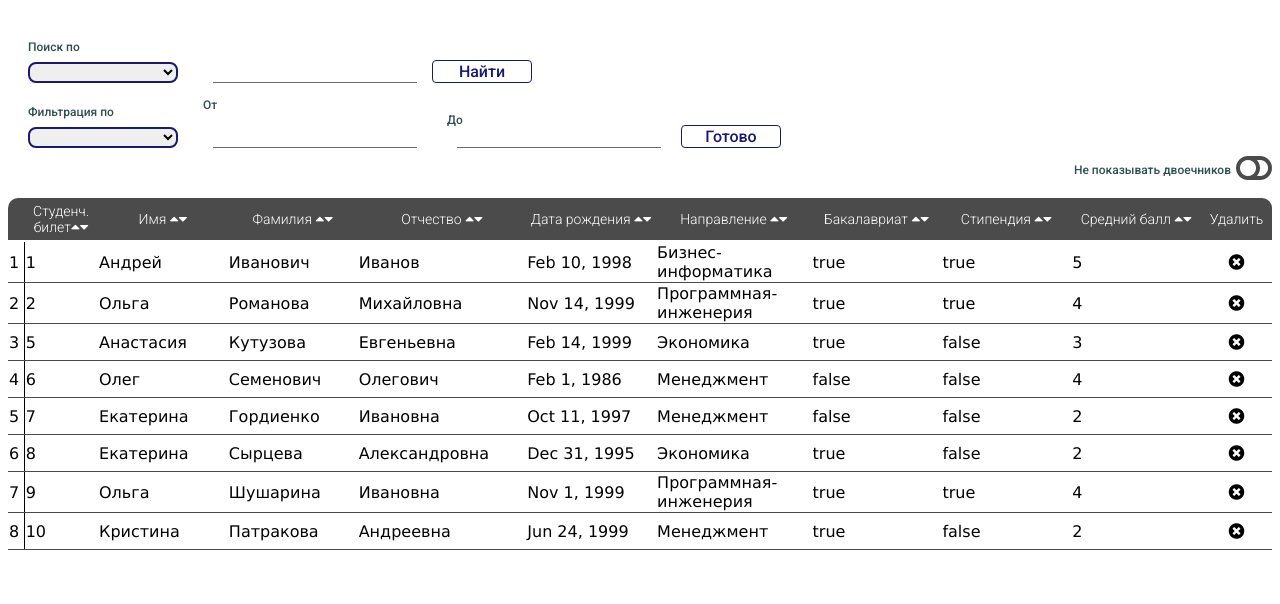
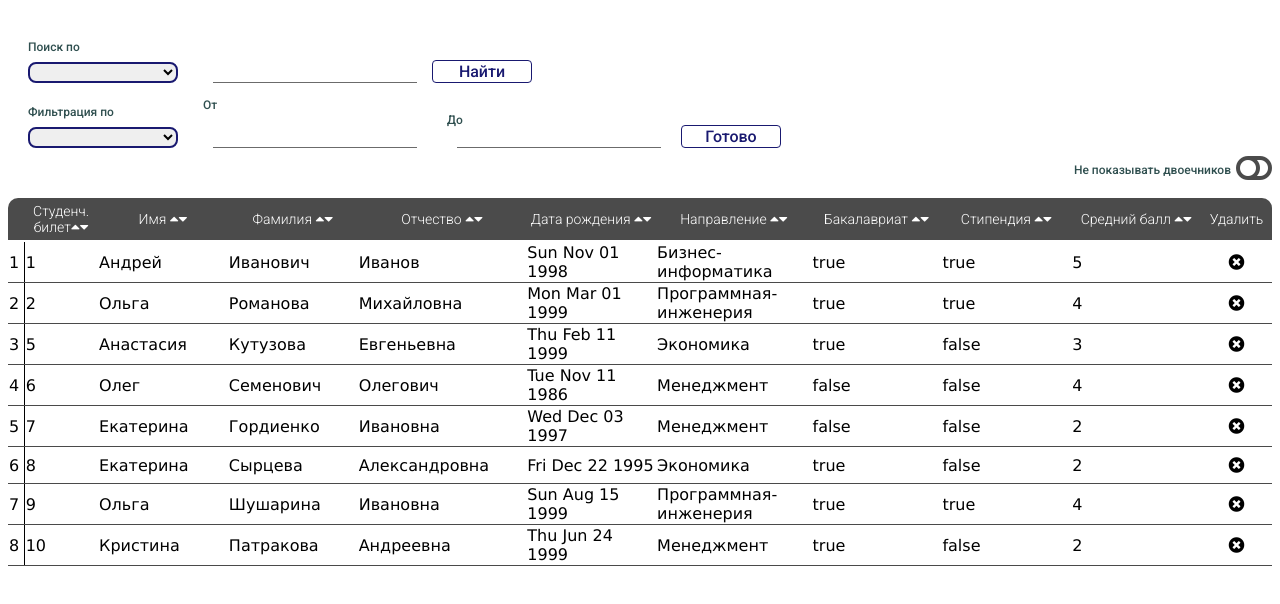
Before and after one commit to avenaki/angular_hw2, an Angular app: page / in a window 1280 px wide. Shown: the top 604 px of the page. Built offline with nearby package versions, Linux system fonts and the light colour scheme.

Commit message:
changed Delete function

```diff
--- a/src/app/app.component.html
+++ b/src/app/app.component.html
@@ -69,7 +69,7 @@
   <td >{{student.name}}</td>
   <td  >{{student.surname}}</td>
   <td  >{{student.patronymic}}</td>
-  <td  >{{student.birthDate | date}}</td>
+  <td  >{{student.birthDate.toDateString() }}</td>
   <td  >{{student.schedule}}</td>
   <td  >{{student.isBachelor}}</td>
   <td  >{{student.hasScholarship}}</td>
--- a/src/app/app.component.ts
+++ b/src/app/app.component.ts
@@ -38,7 +38,7 @@ export class AppComponent {
       name: "Андрей",
       surname: "Иванович",
       patronymic: "Иванов",
-      birthDate: new Date("2-10-1998"),
+      birthDate: new Date("1998-11-1"),
       schedule: "Бизнес-информатика",
       averageScore: 5,
       isBachelor: true,
@@ -49,7 +49,7 @@ export class AppComponent {
       name: "Ольга",
       surname: "Романова",
       patronymic: "Михайловна",
-      birthDate: new Date("11-14-1999"),
+      birthDate: new Date("1999-03-01"),
       schedule: "Программная-инженерия",
       averageScore: 4,
       isBachelor: true,
@@ -60,7 +60,7 @@ export class AppComponent {
       name: "Анастасия",
       surname: "Кутузова",
       patronymic: "Евгеньевна",
-      birthDate: new Date("02-14-1999"),
+      birthDate: new Date("1999-02-11"),
       schedule: "Экономика",
       averageScore: 3,
       isBachelor: true,
@@ -73,7 +73,7 @@ export class AppComponent {
       name: "Олег",
       surname: "Семенович",
       patronymic: "Олегович",
-      birthDate: new Date("02-01-1986"),
+      birthDate: new Date("1986-11-11"),
       schedule: "Менеджмент",
       averageScore: 4,
       isBachelor: false,
@@ -83,7 +83,7 @@ export class AppComponent {
       name: "Екатерина",
       surname: "Гордиенко",
       patronymic: "Ивановна",
-      birthDate: new Date("10-11-1997"),
+      birthDate: new Date("1997-12-03"),
       schedule: "Менеджмент",
       averageScore: 2,
       isBachelor: false,
@@ -94,7 +94,7 @@ export class AppComponent {
       name: "Екатерина",
       surname: "Сырцева",
       patronymic: "Александровна",
-      birthDate: new Date("12-31-1995"),
+      birthDate: new Date("1995-12-22"),
       schedule: "Экономика",
       averageScore: 2,
       isBachelor: true,
@@ -105,7 +105,7 @@ export class AppComponent {
       name: "Ольга",
       surname: "Шушарина",
       patronymic: "Ивановна",
-      birthDate: new Date("11-01-1999"),
+      birthDate: new Date("1999-08-15"),
       schedule: "Программная-инженерия",
       averageScore: 4,
       isBachelor: true,
@@ -116,7 +116,7 @@ export class AppComponent {
       name: "Кристина",
       surname: "Патракова",
       patronymic: "Андреевна",
-      birthDate: new Date("06-24-1999"),
+      birthDate: new Date("1999-06-24"),
       schedule: "Менеджмент",
       averageScore: 2,
       isBachelor: true,
@@ -247,8 +247,13 @@ clickAdd: boolean = false;
     }
 
   deleteStudent(id: number): void {
+    const result = confirm("Вы точно хотите удалить студента?");
+    if (result) {
       this.students = this.students.filter(item => item.id !== id);
       alert("Student with Id " + id.toString() + " was deleted! ");
+    } else {
+      return;
+    }
   }
 
 }
```
